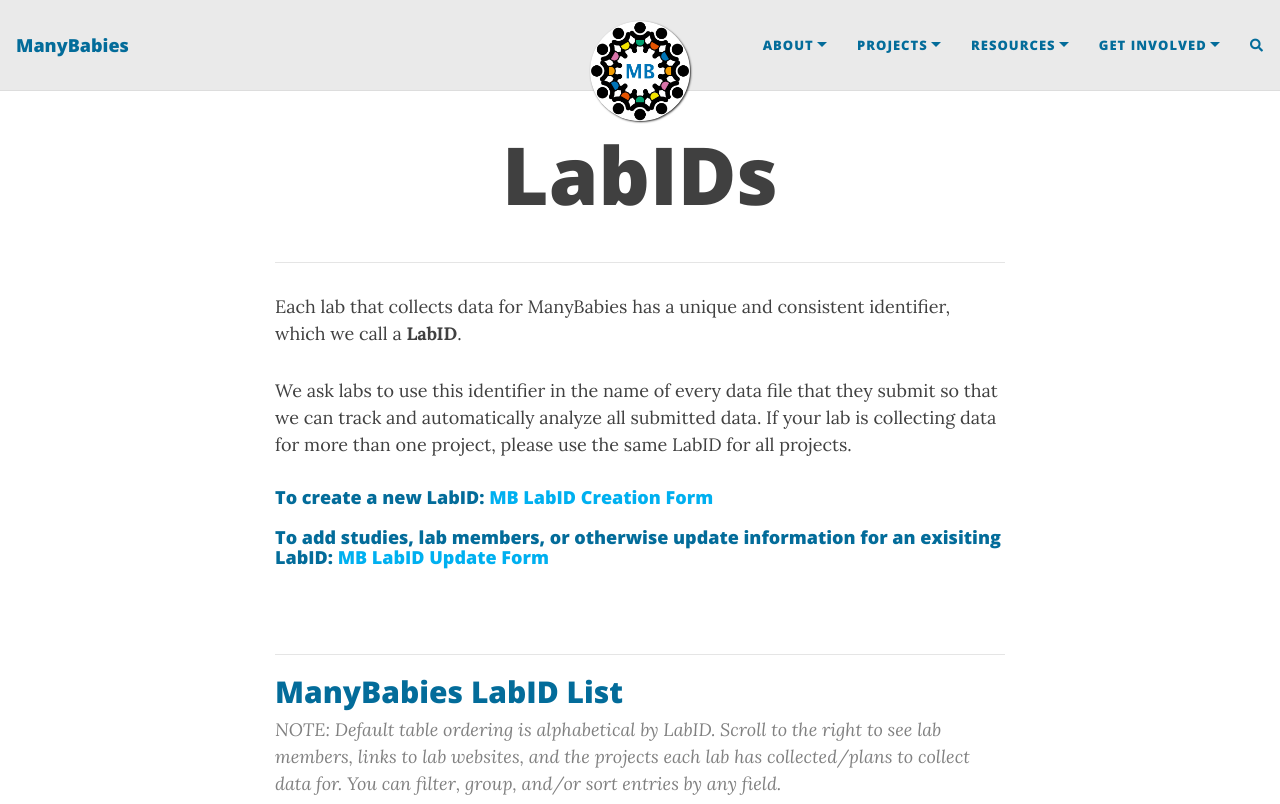
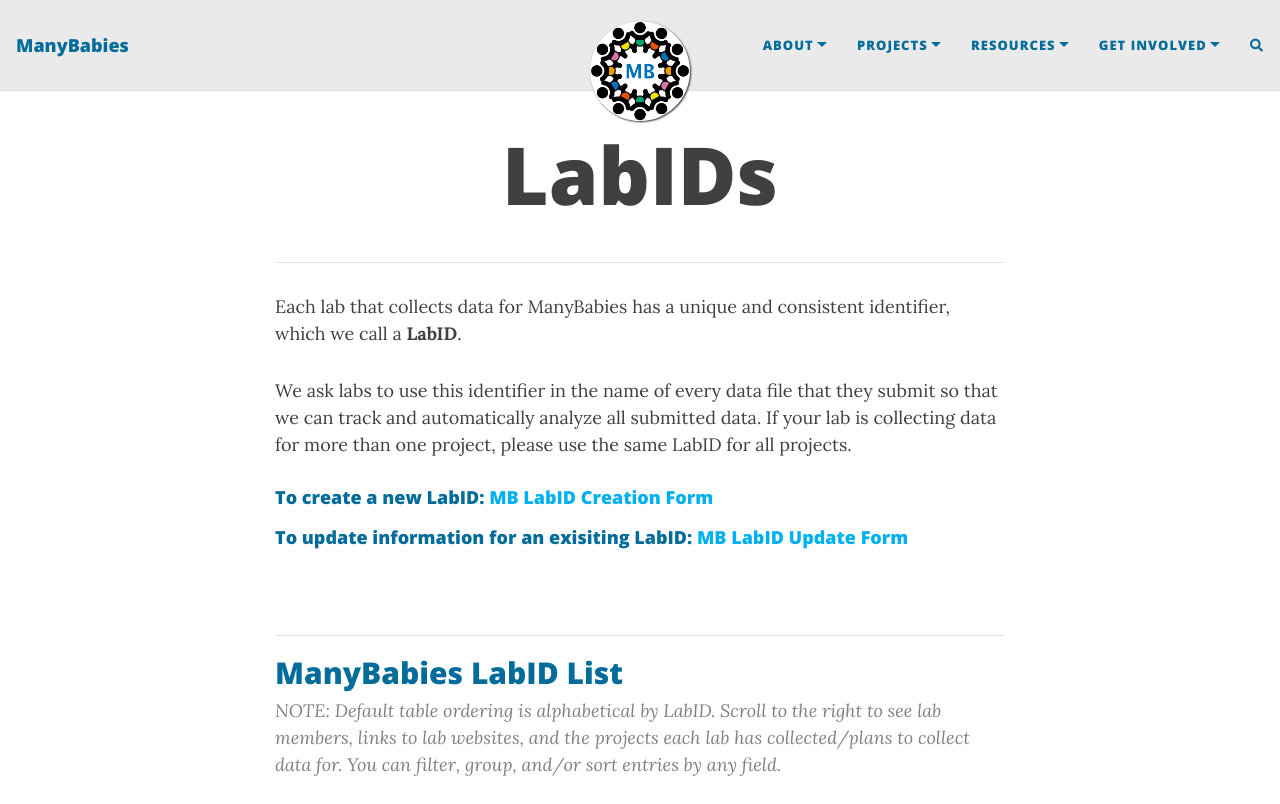
Before and after one commit to manybabies/manybabies.github.io, a Jekyll site: the page built from labids.md, in a window 1280 px wide and 900 px high, cut to the strip 0-804 px from the top of the window. Built offline with Jekyll 4.4.1, drawn with Linux system fonts in a browser that asks for light colours; nearby versions of some CDN libraries; comment, search, counter and statistics services are not loaded.

Commit message:
Update labids.md

```diff
--- a/labids.md
+++ b/labids.md
@@ -11,7 +11,7 @@
 
 #### To create a new LabID: <a href="https://airtable.com/appRoqMKzcK3NsXt4/shrrS4GAmjHq8iKUm" target="_blank"><b>MB LabID Creation Form</b></a>
 
-#### To add studies, lab members, or otherwise update information for an exisiting LabID: <a href="https://airtable.com/appRoqMKzcK3NsXt4/shr27ZHMaelzSrgEz" target="_blank"><b>MB LabID Update Form</b></a>
+#### To update information for an exisiting LabID: <a href="https://airtable.com/appRoqMKzcK3NsXt4/shr27ZHMaelzSrgEz" target="_blank"><b>MB LabID Update Form</b></a>
 <br>
 
 ***
```
